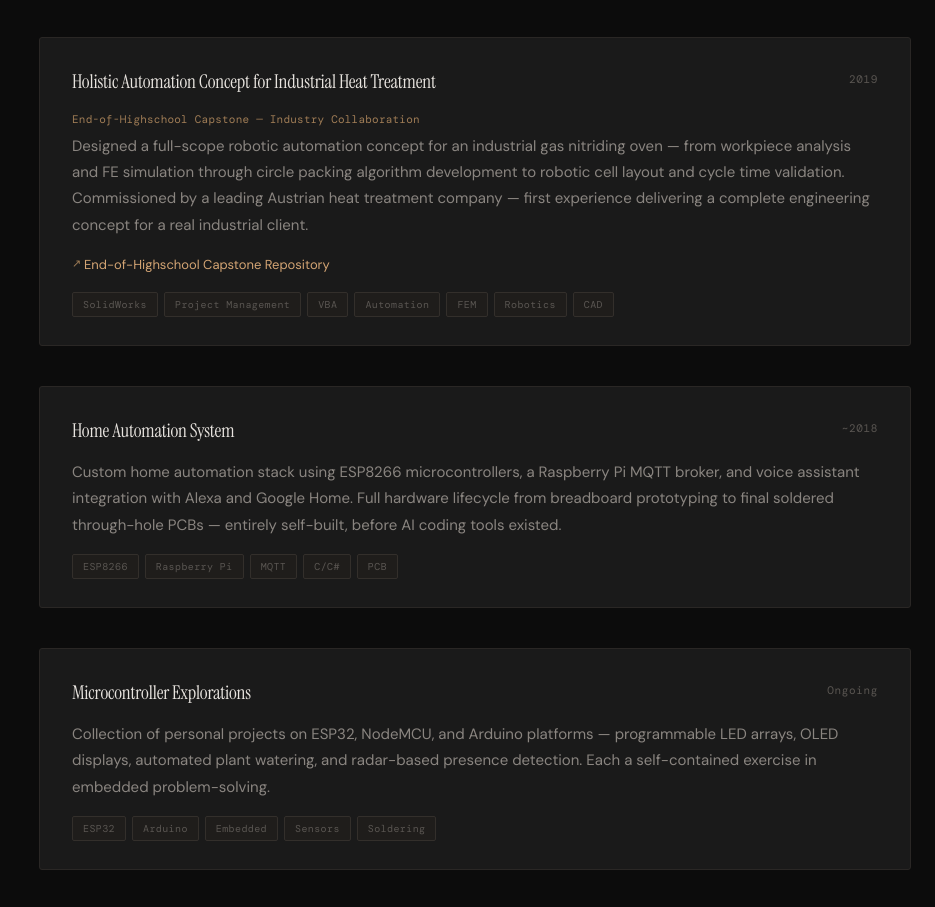
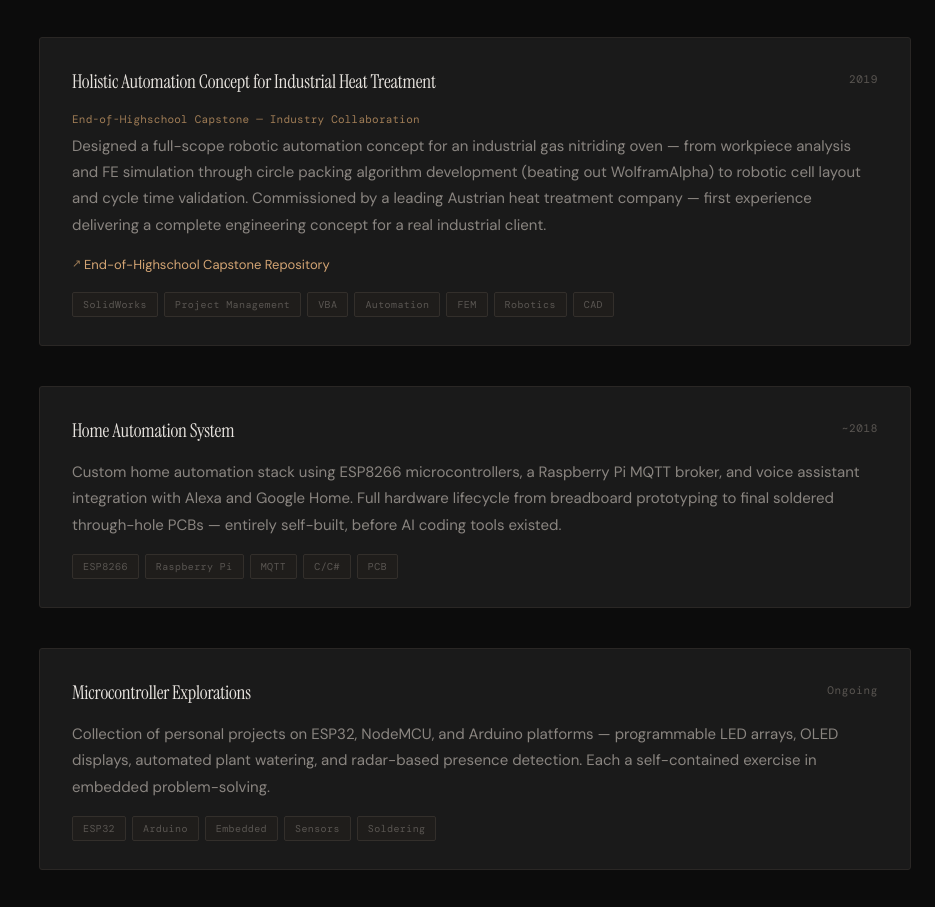
Before and after one commit to Gnadi27/Gnadi27.github.io, a plain HTML site: page index.html in a window 1280 px wide. Shown: the part 3385-4292 px from the top of the page, without its empty margins (345-1280 px from the left). Drawn offline with nearby package versions, Linux system fonts and the light colour scheme; a web font is replaced by a local one.

Commit message:
Enhance project description with algorithm comparison
Updated project description to include a comparison with WolframAlpha.

```diff
--- a/index.html
+++ b/index.html
@@ -1030,7 +1030,7 @@
         </div>
         <p class="project__subtitle">End-of-Highschool Capstone — Industry Collaboration</p>
         <p class="project__desc">
-          Designed a full-scope robotic automation concept for an industrial gas nitriding oven — from workpiece analysis and FE simulation through circle packing algorithm development to robotic cell layout and cycle time validation. Commissioned by a leading Austrian heat treatment company — first experience delivering a complete engineering concept for a real industrial client.
+          Designed a full-scope robotic automation concept for an industrial gas nitriding oven — from workpiece analysis and FE simulation through circle packing algorithm development (beating out WolframAlpha) to robotic cell layout and cycle time validation. Commissioned by a leading Austrian heat treatment company — first experience delivering a complete engineering concept for a real industrial client.
         </p>
         <p class="project__paper">
           <a href="https://github.com/Gnadi27/End-of-School-Capstone">End-of-Highschool Capstone Repository</a>
```
